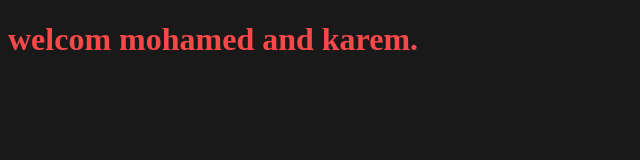
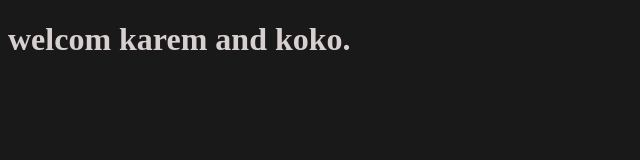
Before and after one commit to karem-mousa-git/karem-mousa, a plain HTML site: page index.html in a window 1280 px wide. Shown: the whole page, without its empty margins (0-640 px from the left). Drawn offline with Linux system fonts and the light colour scheme.

Commit message:
adding changing

```diff
--- a/index.html
+++ b/index.html
@@ -7,7 +7,7 @@
     <link rel="stylesheet" href="style.css">
 </head>
 <body>
-    <h1>welcom mohamed and karem.</h1>
+    <h1>welcom karem and koko.</h1>
     <script src="app.js"></script>
 </body>
 </html>
--- a/style.css
+++ b/style.css
@@ -1,5 +1,5 @@
 h1{
- color: rgb(247, 73, 73)
+ color: rgb(216, 208, 208)
 }
 body{
     background-color: rgb(26, 25, 25);
```
